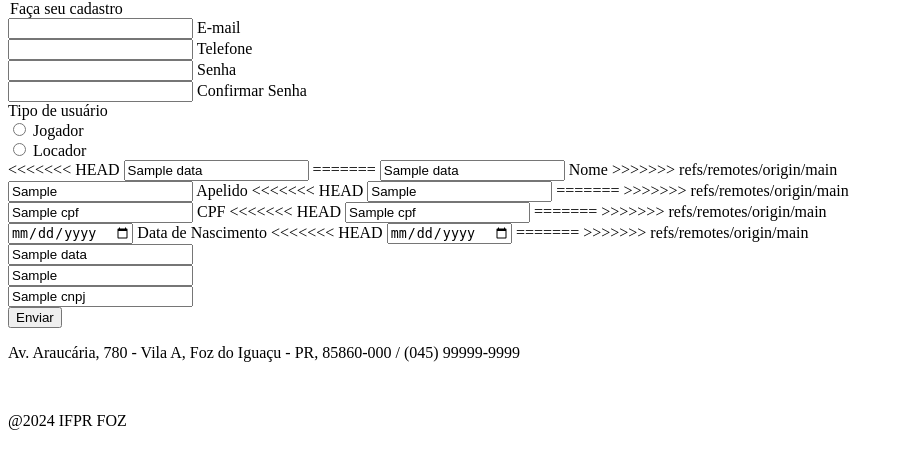
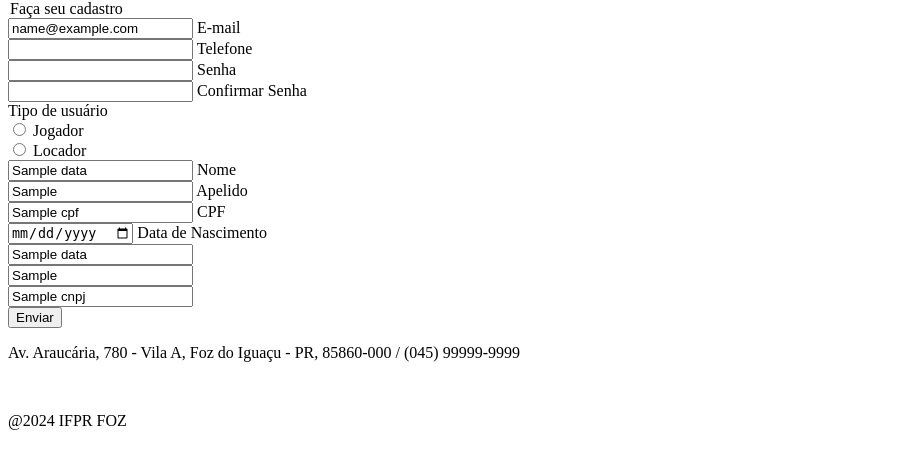
Before and after one commit to Peladas/Peladas, a PHP site: template app/Views/register.php in a window 1280 px wide. Shown: the part 69-538 px from the top of the page, without its empty margins (0-904 px from the left). Run offline with PHP 8.4, Linux system fonts and the light colour scheme; the template is opened without the code that fills it: most values are stand-ins (such as "Sample title", 1, 10 or a date in 2020).

Commit message:
Ajustes register

```diff
--- a/app/Controllers/LoginController.php
+++ b/app/Controllers/LoginController.php
@@ -7,6 +7,7 @@ use App\Services\LoginServices\LoginService;
 use App\Services\LoginServices\RegistrationService;
 
 class LoginController extends Controller {
+
     public function register() {
         $args = [];
         if ($this->getMethod() === 'get') {
--- a/app/Services/LoginServices/RegistrationService.php
+++ b/app/Services/LoginServices/RegistrationService.php
@@ -54,7 +54,10 @@ class RegistrationService {
         if (!Validator::same($data['password1'], $data['password2'])) {
             $errors['password2'] = 'Senhas não coincidem';
         }
-        if ($data['user_type'] === 'jogador') {
+
+        if(! isset($data['user_type']))
+            $errors['user_type'] = 'Informe o tipo do usuário';
+        else if ($data['user_type'] === 'jogador') {
             if (!Validator::notEmpty($data['jogador-name'])) {
                 $errors['jogador-name'] = 'Nome obrigatório';
             }
--- a/app/Views/home.php
+++ b/app/Views/home.php
@@ -8,11 +8,7 @@
                 parceiros de jogo ou inscreva sua quadra e aumente</br>suas reservas. Venha fazer parte dessa revolução<br>
                 esportiva!</p><br>
             <div class="flex flex-row flex">
-<<<<<<< HEAD
                 <button color="black" class="rounded-full border border-slate-100 mr-5" onclick="window.location.href='/login';">Entrar</button>
-=======
-                <button color="black" class="rounded-full border border-slate-100 mr-5" onclick="window.location.href='/login'">Entrar</button>
->>>>>>> refs/remotes/origin/main
                 <button color="black" class="rounded-full border border-slate-100" onclick="window.location.href='/cadastro';">Criar Conta</button>
             </div>
         </div>
--- a/app/Views/register.php
+++ b/app/Views/register.php
@@ -1,10 +1,11 @@
 <div>
-    <form action="#" method="post" class="flex flex-col gap-3 w-[600px] mx-auto">
+    <form action="#" method="post" class="flex flex-col gap-3 w-[600px] mx-auto" onload="cha">
 
         <legend class="mb-4">Faça seu cadastro</legend>
 
         <div class="relative">
-            <input type="text" id="email" name="email" class="peer w-full h-10 px-2 border-b-2 border-amber-300 placeholder-transparent " placeholder=" "/>
+            <input type="text" id="email" name="email" class="peer w-full h-10 px-2 border-b-2 border-amber-300 placeholder-transparent " placeholder=" "
+                value="<?php echo $data['email'] ?? '' ?>"/>
             <label for="email" class="absolute left-2 -top-3 text-gray-500 transition-all duration-200 transform origin-left scale-75 bg-[#1c1917] px-1 peer-placeholder-shown:px-0 peer-placeholder-shown:top-2 peer-placeholder-shown:scale-100">
                 E-mail
             </label>
@@ -49,74 +50,66 @@
         <div class="flex items-center gap-6">
             <label class="text-yellow-300 text-base font-semibold" user_type">Tipo de usuário</label>
             <div>
-                <input type="radio" name="user_type" value="jogador" class="accent-purple-950" onclick="changeUserType(this)"> Jogador
+                <input type="radio" name="user_type" value="jogador" class="accent-purple-950"
+                    onclick="changeUserType(this)" <?= isset($data['user_type']) && $data['user_type'] == 'jogador' ? 'checked' : '' ?> > Jogador
             </div>
             <div>
-                <input type="radio" name="user_type" value="locador" class="accent-purple-950" onclick="changeUserType(this)"> Locador
+                <input type="radio" name="user_type" value="locador" class="accent-purple-950"
+                    onclick="changeUserType(this)" <?= isset($data['user_type']) && $data['user_type'] == 'locador' ? 'checked' : '' ?> > Locador
             </div>
         </div>
+        <div>
+            <?php if (isset($errors['user_type'])): ?>
+                <small class="helper-text text-red-600 font-sm"><?php echo $errors['user_type'] ?></small>
+            <?php endif; ?>
+        </div>
 
-        <div class="hidden w-full mt-6" id="cadastro-jogador">
+        <div class="<?= ((! isset($data['user_type'])) or $data['user_type'] == 'locador') ? 'hidden' : '' ?> w-full mt-6"
+            id="cadastro-jogador">
 
             <div class="relative flex flex-col gap-2 mb-4">
 
-<<<<<<< HEAD
-                <input type="text" id="jogador-name" name="jogador-name" placeholder="Nome" value="<?php echo $data['jogador-name'] ?? '' ?>">
-=======
-                <input type="text" id="jogador-name" class="peer w-full h-10 px-2 border-b-2 border-amber-300 placeholder-transparent" name="jogador-name" required placeholder="Nome" value="<?php echo $data['jogador-name'] ?? '' ?>">
+                <input type="text" id="jogador-name" class="peer w-full h-10 px-2 border-b-2 border-amber-300 placeholder-transparent" name="jogador-name" placeholder="Nome" value="<?php echo $data['jogador-name'] ?? '' ?>">
                 <label for="text" class="absolute left-2 -top-3 text-gray-500 transition-all duration-200 transform origin-left scale-75 bg-[#1c1917] px-1 peer-placeholder-shown:px-0 peer-placeholder-shown:top-2 peer-placeholder-shown:scale-100">
                 Nome </label>
 
->>>>>>> refs/remotes/origin/main
                 <?php if (isset($errors['jogador-name'])) { ?>
                     <small class="helper-text text-red-600 font-sm"><?php echo $errors['jogador-name'] ?></small>
                 <?php } ?>
             </div>
             <div class=" relative flex flex-col gap-2 mb-4">
 
-                <input type="text" id="jogador-alias" class="peer w-full h-10 px-2 border-b-2 border-amber-300 placeholder-transparent" name="jogador-alias" required placeholder="Apelido" value="<?php echo $data['jogador-alias'] ?? '' ?>">
+                <input type="text" id="jogador-alias" class="peer w-full h-10 px-2 border-b-2 border-amber-300 placeholder-transparent" name="jogador-alias" placeholder="Apelido" value="<?php echo $data['jogador-alias'] ?? '' ?>">
                 <label for="text" class="absolute left-2 -top-3 text-gray-500 transition-all duration-200 transform origin-left scale-75 bg-[#1c1917] px-1 peer-placeholder-shown:px-0 peer-placeholder-shown:top-2 peer-placeholder-shown:scale-100">
                 Apelido</label>
 
-<<<<<<< HEAD
-                <input type="text" id="jogador-alias" name="jogador-alias" placeholder="Apelido" value="<?php echo $data['jogador-alias'] ?? '' ?>">
-=======
->>>>>>> refs/remotes/origin/main
                 <?php if (isset($errors['jogador-alias'])) { ?>
                     <small class="helper-text text-red-600 font-sm"><?php echo $errors['jogador-alias'] ?></small>
                 <?php } ?>
             </div>
             <div class="relative flex flex-col gap-2 mb-4">
 
-                <input type="text" id="cpf" class="peer w-full h-10 px-2 border-b-2 border-amber-300 placeholder-transparent" name="cpf" required placeholder="CPF" value="<?php echo $data['cpf'] ?? '' ?>">
+                <input type="text" id="cpf" class="peer w-full h-10 px-2 border-b-2 border-amber-300 placeholder-transparent" name="cpf" placeholder="CPF" value="<?php echo $data['cpf'] ?? '' ?>">
                 <label for="text" class="absolute left-2 -top-3 text-gray-500 transition-all duration-200 transform origin-left scale-75 bg-[#1c1917] px-1 peer-placeholder-shown:px-0 peer-placeholder-shown:top-2 peer-placeholder-shown:scale-100">
                 CPF</label>
 
-<<<<<<< HEAD
-                <input type="text" id="cpf" name="cpf" placeholder="CPF" value="<?php echo $data['cpf'] ?? '' ?>">
-=======
->>>>>>> refs/remotes/origin/main
                 <?php if (isset($errors['cpf'])) { ?>
                     <small class="helper-text text-red-600 font-sm"><?php echo $errors['cpf'] ?></small>
                 <?php } ?>
             </div>
             <div class="relative flex flex-col gap-2 mb-4">
 
-                <input type="date" id="birthday" class="peer w-full h-10 px-2 border-b-2 border-amber-300 placeholder-transparent" name="birthday" required placeholder="Data" value="<?php echo $data['birthday'] ?? '' ?>">
+                <input type="date" id="birthday" class="peer w-full h-10 px-2 border-b-2 border-amber-300 placeholder-transparent" name="birthday" placeholder="Data" value="<?php echo $data['birthday'] ?? '' ?>">
                 <label for="text" class="absolute left-2 -top-3 text-gray-500 transition-all duration-200 transform origin-left scale-75 bg-[#1c1917] px-1 peer-placeholder-shown:px-0 peer-placeholder-shown:top-2 peer-placeholder-shown:scale-100">
                 Data de Nascimento</label>
 
-<<<<<<< HEAD
-                <input type="date" id="birthday" name="birthday" placeholder="Data" value="<?php echo $data['birthday'] ?? '' ?>">
-=======
->>>>>>> refs/remotes/origin/main
                 <?php if (isset($errors['birthday'])) { ?>
                     <small class="helper-text text-red-600 font-sm"><?php echo $errors['birthday'] ?></small>
                 <?php } ?>
             </div>
 
         </div>
-        <div class="hidden w-full mt-6" id="cadastro-locador">
+        <div class="<?= ((! isset($data['user_type'])) or $data['user_type'] == 'jogador') ? 'hidden' : '' ?> w-full mt-6" id="cadastro-locador">
             <div class="flex flex-col gap-2 mb-4">
 
                 <input type="text" id="locador-name" name="locador-name" placeholder="Razão Social" value="<?php echo $data['locador-name'] ?? '' ?>">
@@ -160,23 +153,23 @@
         if (radio.checked && radio.value === 'jogador') {
             divLocador.classList.add('hidden');
             divJogador.classList.remove('hidden');
-            jogadorName.required = true;
-            jogadorAlias.required = true;
-            cpf.required = true;
-            birthday.required = true;
-            locadorName.required = false;
-            locadorAlias.required = false;
-            cnpj.required = false;
+            jogadorName = true;
+            jogadorAlias = true;
+            cpf = true;
+            birthday = true;
+            locadorName = false;
+            locadorAlias = false;
+            cnpj = false;
         } else {
             divJogador.classList.add('hidden');
             divLocador.classList.remove('hidden');
-            jogadorName.required = false;
-            jogadorAlias.required = false;
-            cpf.required = false;
-            birthday.required = false;
-            locadorName.required = true;
-            locadorAlias.required = true;
-            cnpj.required = true;
+            jogadorName = false;
+            jogadorAlias = false;
+            cpf = false;
+            birthday = false;
+            locadorName = true;
+            locadorAlias = true;
+            cnpj = true;
 
         }
     }
--- a/script.sql
+++ b/script.sql
@@ -2,7 +2,7 @@ use db_peladas;
 
 CREATE TABLE usuarios (
   id INT NOT NULL AUTO_INCREMENT,
-  email VARCHAR(50) NOT NULL,
+  email VARCHAR(100) NOT NULL,
   telefone VARCHAR(15) NOT NULL,
   senha TEXT NOT NULL,
   ativo TINYINT(1) NOT NULL DEFAULT 1,
```
Also changed, not shown: app/Models/Jogador.php (+97 -4 lines), app/Models/Locador.php (+49 -2 lines), app/Models/User.php (+81 -2 lines).
